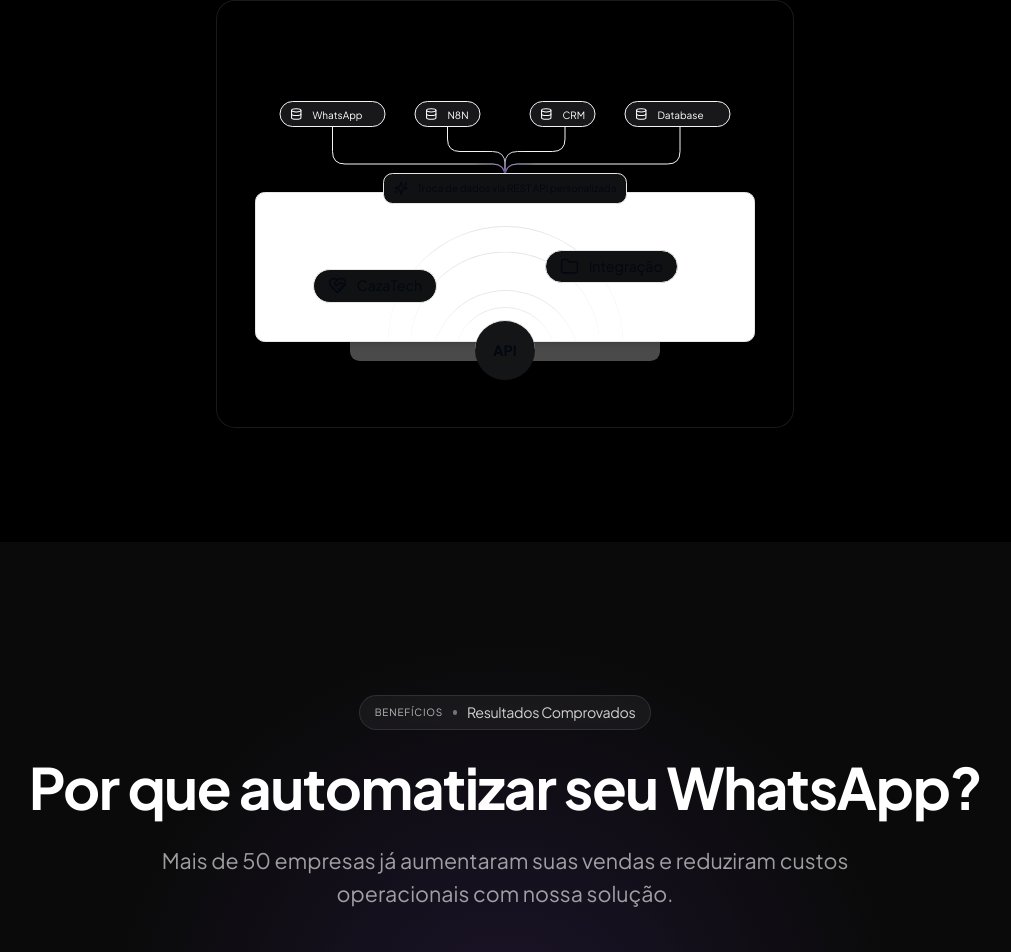
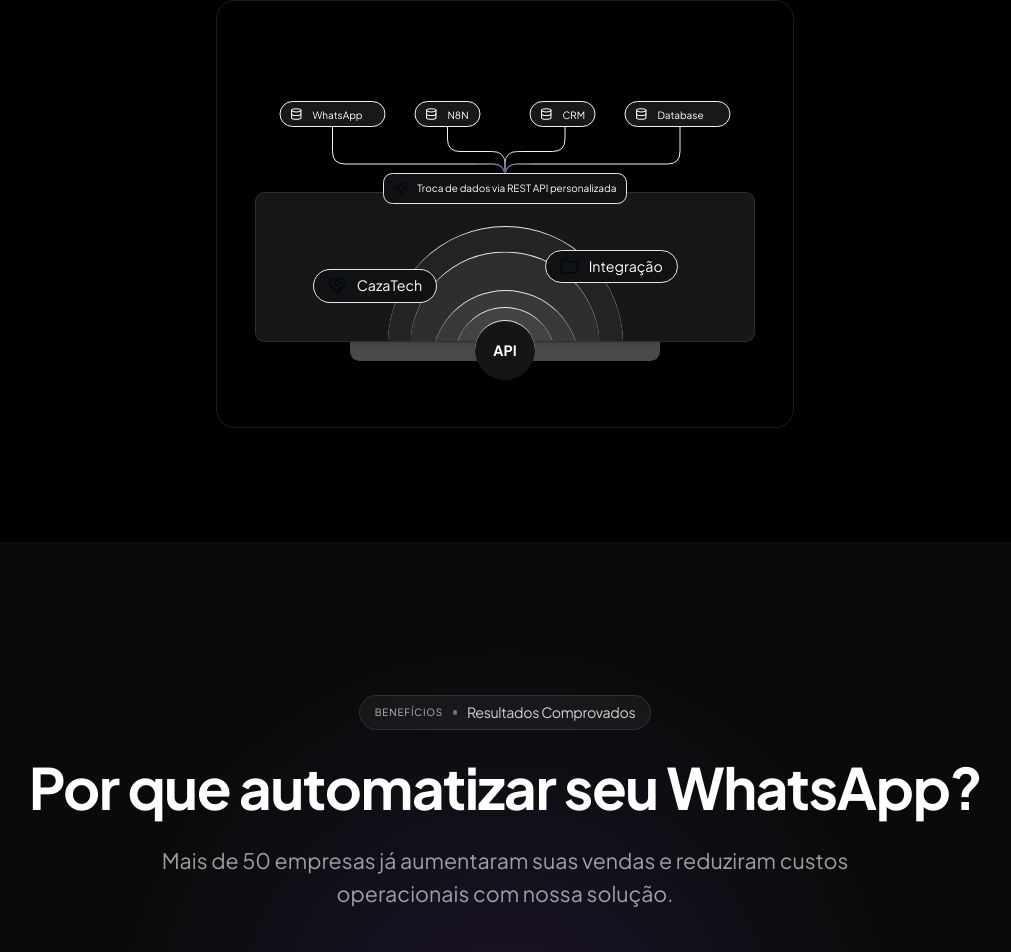
Before and after one commit to ascef182/cazatech-new, a Next.js app: page /automacoes in a window 1280 px wide. Shown: the part 4392-5344 px from the top of the page, without its empty margins (135-1146 px from the left). Built offline with nearby package versions, Linux system fonts and the light colour scheme.

Commit message:
style: enhance UI elements in DatabaseWithRestApi component by updating text colors and borders for improved visibility and aesthetics

```diff
--- a/src/components/ui/database-with-rest-api.tsx
+++ b/src/components/ui/database-with-rest-api.tsx
@@ -250,22 +250,23 @@ const DatabaseWithRestApi = ({
         {/* box title */}
         <div className="absolute -top-3 z-20 flex items-center justify-center rounded-lg border bg-[#101112] px-2 py-1 sm:-top-4 sm:py-1.5">
           <SparklesIcon className="size-3" />
-          <span className="ml-2 text-[10px]">{title}</span>
+          <span className="ml-2 text-[10px] text-white">{title}</span>{" "}
         </div>
         {/* box outter circle */}
-        <div className="absolute -bottom-8 z-30 grid h-[60px] w-[60px] place-items-center rounded-full border-t bg-[#141516] font-semibold text-xs">
+        <div className="absolute -bottom-8 z-30 grid h-[60px] w-[60px] place-items-center rounded-full border-t bg-[#141516] font-semibold text-xs text-white">
+          {" "}
           {circleText}
         </div>
         {/* box content */}
-        <div className="relative z-10 flex h-[150px] w-full items-center justify-center overflow-hidden rounded-lg border bg-background shadow-md">
+        <div className="relative z-10 flex h-[150px] w-full items-center justify-center overflow-hidden rounded-lg border border-white/10 bg-neutral-900 shadow-md">
           {/* Badges */}
           <div className="absolute bottom-8 left-12 z-10 h-7 rounded-full bg-[#101112] px-3 text-xs border flex items-center gap-2 ">
             <HeartHandshakeIcon className="size-4" />
-            <span>{buttonTexts.first}</span>
+            <span className="text-white">{buttonTexts.first}</span>{" "}
           </div>
           <div className="absolute right-16 z-10 hidden h-7 rounded-full bg-[#101112] px-3 text-xs sm:flex border items-center gap-2">
             <Folder className="size-4" />
-            <span>{buttonTexts.second}</span>
+            <span className="text-white">{buttonTexts.second}</span>{" "}
           </div>
           {/* Circles */}
           <motion.div
```
